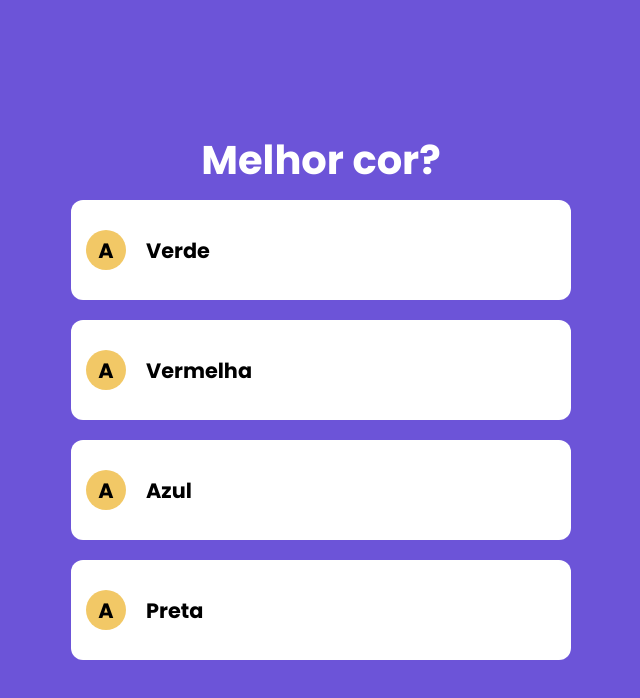
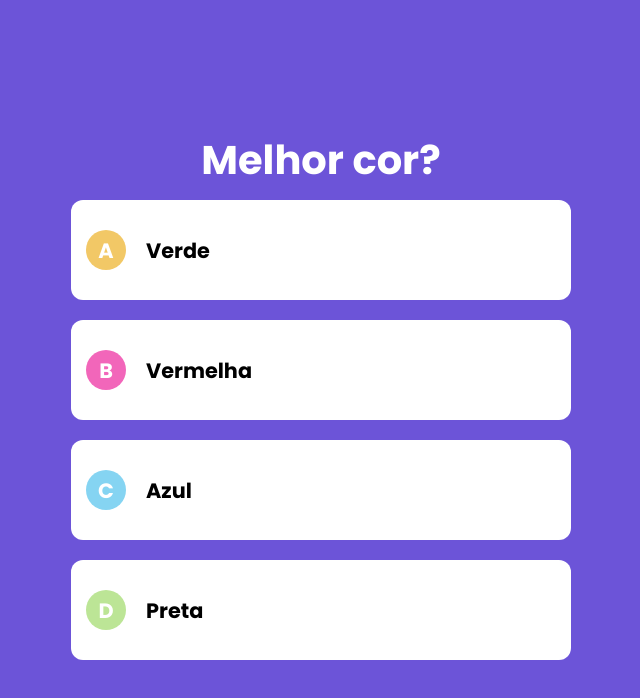
Before and after one commit to laerthnardelli/curso-nextjs, a Next.js app in the folder quiz/: page / in a window 1280 px wide. Shown: the top 698 px of the page, without its empty margins (319-959 px from the left). Built offline with nearby package versions, Linux system fonts and the light colour scheme.

Commit message:
Component "Resposta" #05

```diff
--- a/quiz/components/Questao.tsx
+++ b/quiz/components/Questao.tsx
@@ -7,6 +7,13 @@ import Resposta from "./Resposta";
 interface QuestaoProps {
   valor: QuestaoModel
 }
+
+const letras = [
+  { valor: 'A', cor: '#F2C866' },
+  { valor: 'B', cor: '#F266BA' },
+  { valor: 'C', cor: '#85D4F2' },
+  { valor: 'D', cor: '#BCE596' },
+];
 
 export default function Questao(props: QuestaoProps) {
   const questao = props.valor;
@@ -18,10 +25,10 @@ export default function Questao(props: QuestaoProps) {
           key={i}
           valor={resposta}
           indice={i}
-          letra={"A"}
-          corFundoLetra={"#F2C866"} />
+          letra={letras[i].valor}
+          corFundoLetra={letras[i].cor} />
       )
-    })
+    });
   }
 
   return (
--- a/quiz/styles/Resposta.module.css
+++ b/quiz/styles/Resposta.module.css
@@ -38,6 +38,7 @@
   font-size: 1.3rem;
   font-weight: 700;
   margin-right: 20px;
+  color: #fff;
 }
 
 .valor {
```
